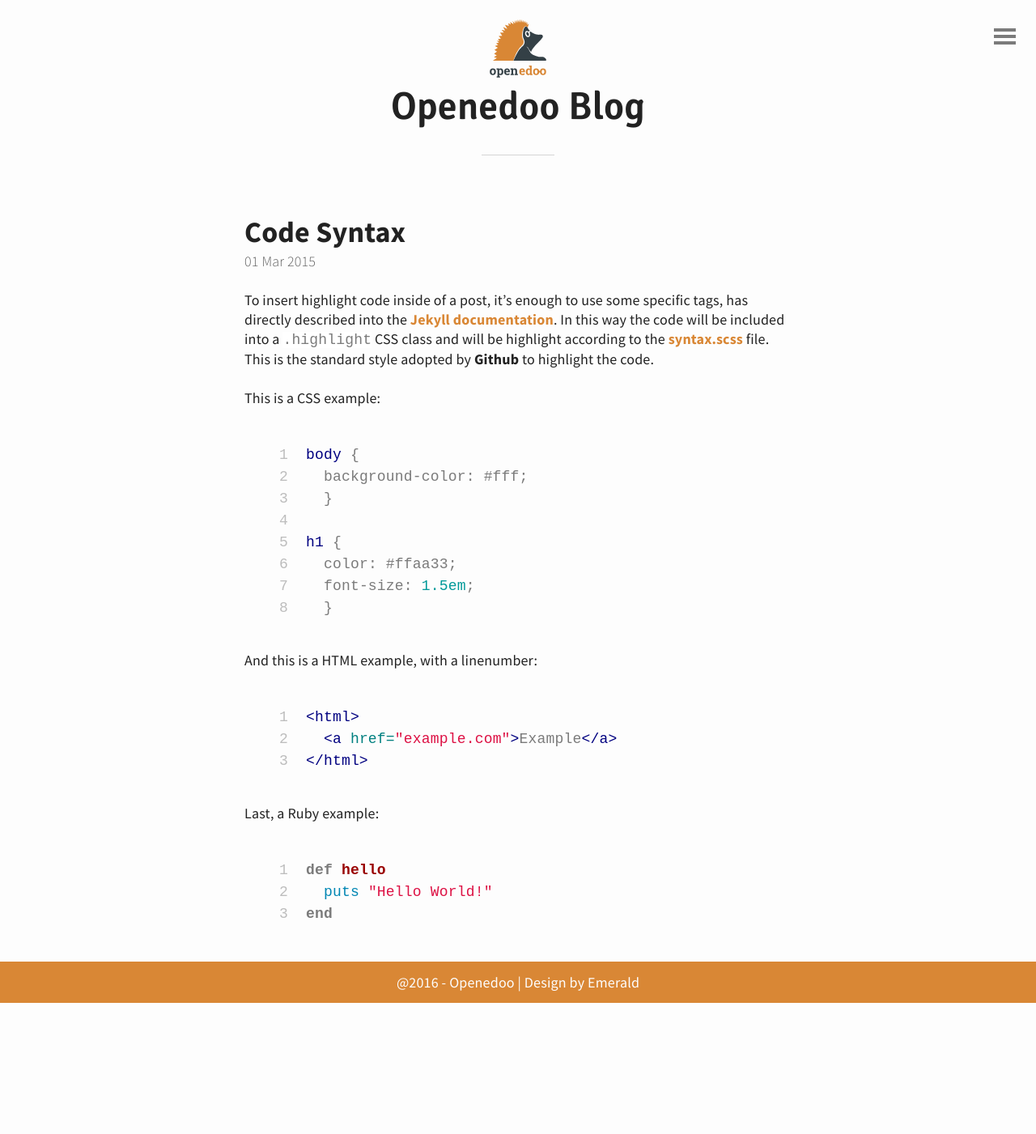
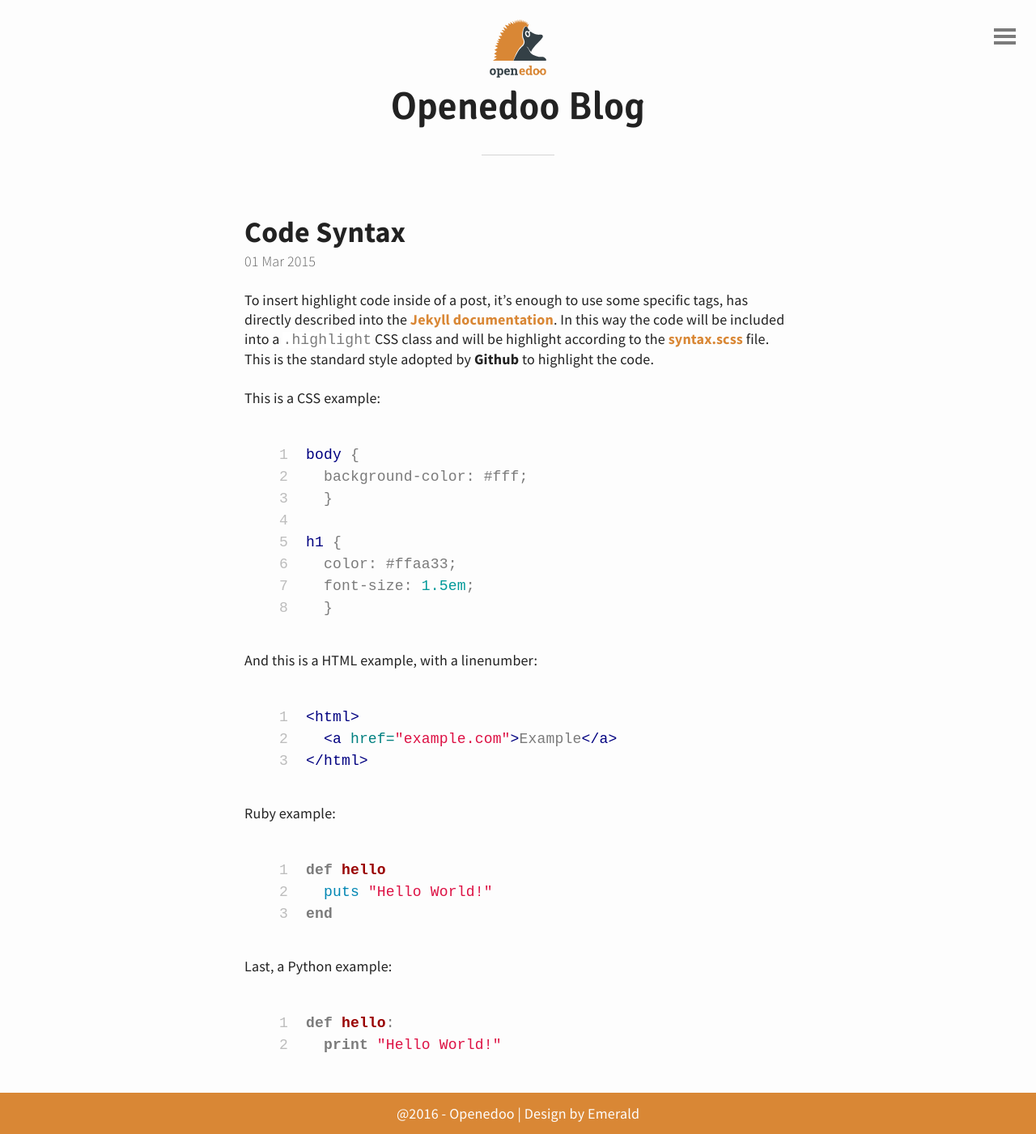
Before and after one commit to openedoo/blog-openedoo.github.io, a Jekyll site: the page built from _posts/2015-03-01-code-syntax.md, in a window 1280 px wide. Shown: the whole page at 81% size. Built offline with Jekyll 4.4.1, drawn with Linux system fonts in a browser that asks for light colours; before the commit the page ends 1239 px from its top, so only the background shows below that.

Commit message:
Update 2015-03-01-code-syntax.md

```diff
--- a/_posts/2015-03-01-code-syntax.md
+++ b/_posts/2015-03-01-code-syntax.md
@@ -34,3 +34,11 @@ def hello
 end
 
 {% endhighlight %}
+
+Last, a Python example:
+{% highlight python linenos %}
+
+def hello:
+  print "Hello World!"
+
+{% endhighlight %}
```
Also changed, not shown: other parts of _posts/2015-03-01-code-syntax.md (+1 -1 lines).
